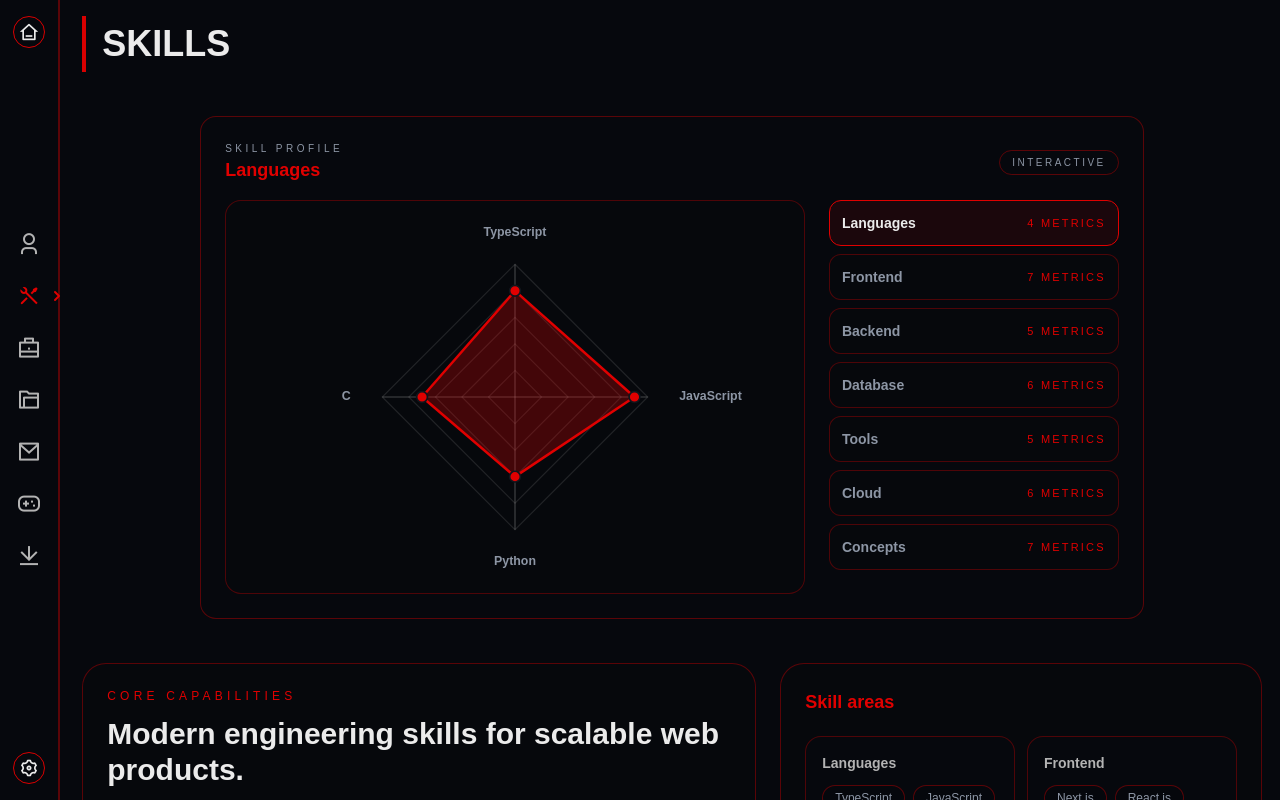
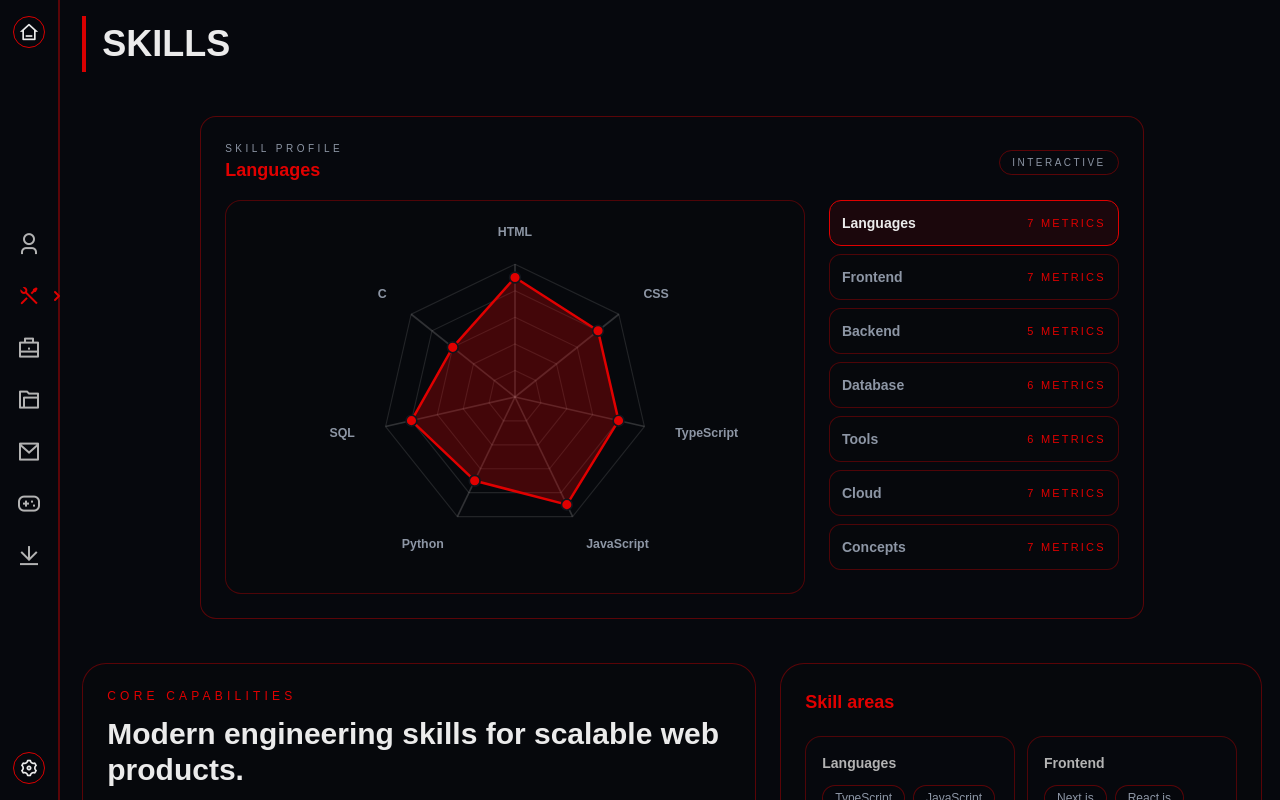
Before and after one commit to konain611/Portfolio, a Next.js app in the folder syedkonainnasir/: page /skills in a window 1280 px wide. Shown: the top 800 px of the page. Built offline with nearby package versions, Linux system fonts and the light colour scheme.

Commit message:
Update SkillsRadarChart.jsx

```diff
--- a/syedkonainnasir/src/components/SkillsRadarChart.jsx
+++ b/syedkonainnasir/src/components/SkillsRadarChart.jsx
@@ -7,10 +7,13 @@ const skillProfiles = {
     title: 'Languages',
     description: 'Core programming languages used in development work.',
     axes: [
+      { label: 'HTML', value: 4.5 },
+      { label: 'CSS', value: 4 },
       { label: 'TypeScript', value: 4 },
       { label: 'JavaScript', value: 4.5 },
-      { label: 'Python', value: 3 },
-      { label: 'C', value: 3.5 },
+      { label: 'Python', value: 3.5 },
+      { label: 'SQL', value: 4 },
+      { label: 'C', value: 3 },
     ],
   },
   frontend: {
@@ -21,7 +24,7 @@ const skillProfiles = {
       { label: 'React', value: 4 },
       { label: 'HTML', value: 4.5 },
       { label: 'CSS', value: 3 },
-      { label: 'Tailwind CSS', value: 4 },
+      { label: 'Tailwind CSS', value: 4.5 },
       { label: 'Bootstrap', value: 3.5 },
       { label: 'Shadcn', value: 4.5 },
     ],
@@ -32,7 +35,7 @@ const skillProfiles = {
     axes: [
       { label: 'Node.js', value: 4 },
       { label: 'Express', value: 4 },
-      { label: 'REST APIs', value: 5 },
+      { label: 'REST APIs', value: 4.8 },
       { label: 'Auth', value: 4 },
       { label: 'WebSockets', value: 3 },
     ],
@@ -53,10 +56,11 @@ const skillProfiles = {
     title: 'Tools',
     description: 'Developer utilities and delivery workflows.',
     axes: [
+      { label: 'Docusaurus', value: 4 },
       { label: 'Git', value: 4.5 },
       { label: 'Postman', value: 4 },
       { label: 'Nginx', value: 3.5 },
-      { label: 'npm', value: 5 },
+      { label: 'npm', value: 4.7 },
       { label: 'Yarn', value: 3 },
 
     ],
@@ -66,6 +70,7 @@ const skillProfiles = {
     description: 'Deployment, hosting, and automation practices.',
     axes: [
       { label: 'Cloudflare', value: 4 },
+      { label: 'Vercel', value: 4 },
       { label: 'SSL', value: 4 },
       { label: 'Linux', value: 4 },
       { label: 'CI/CD', value: 3.5 },
```
